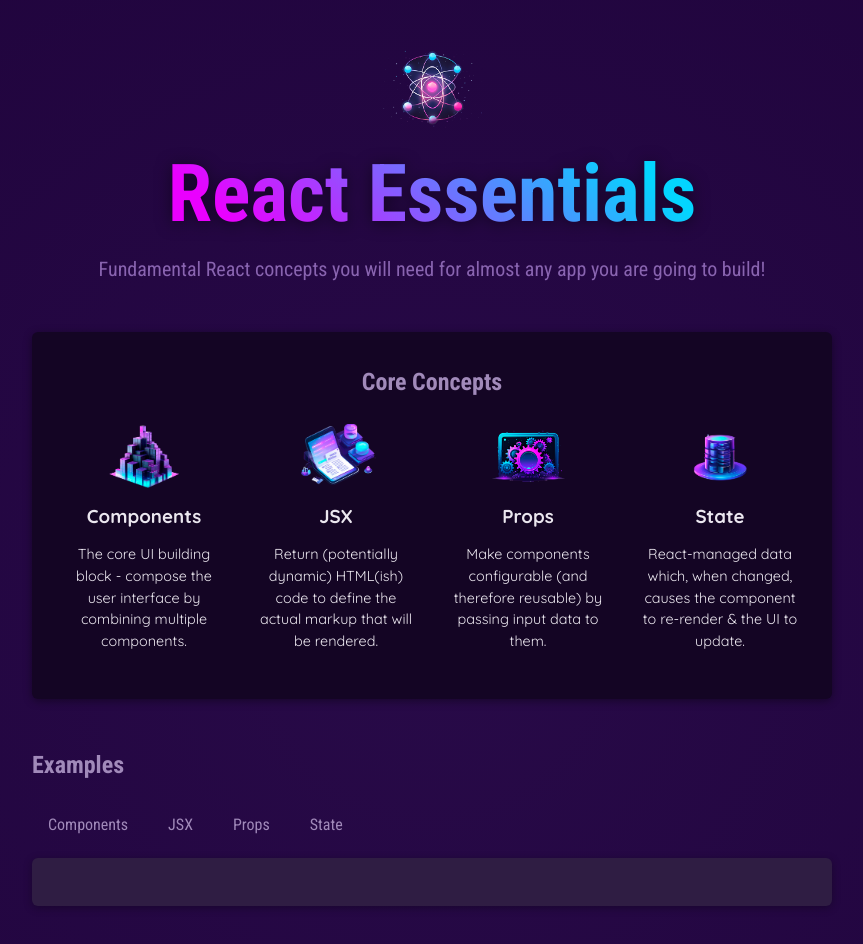
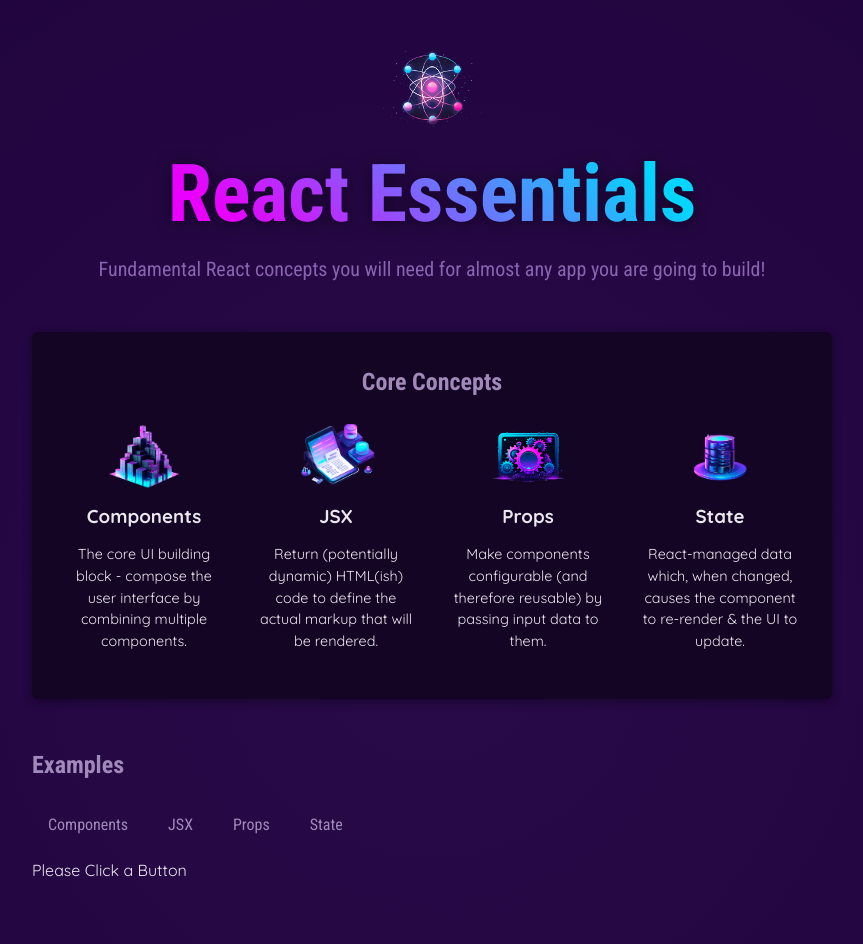
Before and after one commit to Knewmule/react2024, a React (Vite) app in the folder react/: page / in a window 1280 px wide. Shown: the top 944 px of the page, without its empty margins (208-1071 px from the left). Built offline with nearby package versions, Linux system fonts and the light colour scheme.

Commit message:
Making buttons active

```diff
--- a/react/src/App.jsx
+++ b/react/src/App.jsx
@@ -9,7 +9,7 @@
 function App() {
   // Only call hooks inside component Funcition
   // Only call hooks on the top level
-  let [selectedTopic, setSelectedTopic] = useState('Please Click a Button');
+  let [selectedTopic, setSelectedTopic] = useState(null);
 
   function handleSelect(selectedButton){
     setSelectedTopic(selectedButton);
@@ -41,12 +41,12 @@
         <section id="examples">
           <h2>Examples</h2>
           <menu>
-            <TabButton onSelect={() => handleSelect('components')}>Components</TabButton>
-            <TabButton onSelect={() => handleSelect('jsx')}>JSX</TabButton>
-            <TabButton onSelect={() => handleSelect('props')}>Props</TabButton>
-            <TabButton onSelect={() => handleSelect('state')}>State</TabButton>
+            <TabButton isSelected={selectedTopic === 'components'}onSelect={() => handleSelect('components')}>Components</TabButton>
+            <TabButton isSelected={selectedTopic === 'jsx'}onSelect={() => handleSelect('jsx')}>JSX</TabButton>
+            <TabButton isSelected={selectedTopic === 'props'}onSelect={() => handleSelect('props')}>Props</TabButton>
+            <TabButton isSelected={selectedTopic === 'state'}onSelect={() => handleSelect('state')}>State</TabButton>
           </menu>
-          <Example {...EXAMPLES[selectedTopic]} />
+          <Example selectedTopic={selectedTopic} {...EXAMPLES[selectedTopic] } />
         </section>
       </main>
     </div>
--- a/react/src/components/Examples/Examples.jsx
+++ b/react/src/components/Examples/Examples.jsx
@@ -1,14 +1,16 @@
 import './Examples.css';
-export default function Example({title, description, code}){
+export default function Example({selectedTopic,title, description, code}){
     return (
-        <div id="tab-content">
-        <h3>{title}</h3>
-            <p>{description}</p>
-            <pre>
-              <code>
-                {code}
-              </code>
-            </pre>
-        </div>
+        <>
+          {!selectedTopic ? <p>Please Click a Button</p> :
+          (<div id="tab-content"><h3>{title}</h3>
+          <p>{description}</p>
+          <pre>
+            <code>
+              {code}
+            </code>
+          </pre></div>)
+          }
+        </>
     );
 }
--- a/react/src/components/TabButton.jsx
+++ b/react/src/components/TabButton.jsx
@@ -1,7 +1,7 @@
-export default function TabButton( { children, onSelect }) {
+export default function TabButton( { children, onSelect, isSelected }) {
     return (
     <li>
-        <button onClick={onSelect}>{children}</button>
+        <button className={isSelected? 'active' : undefined} onClick={onSelect}>{children}</button>
     </li>
     );
 }
```
